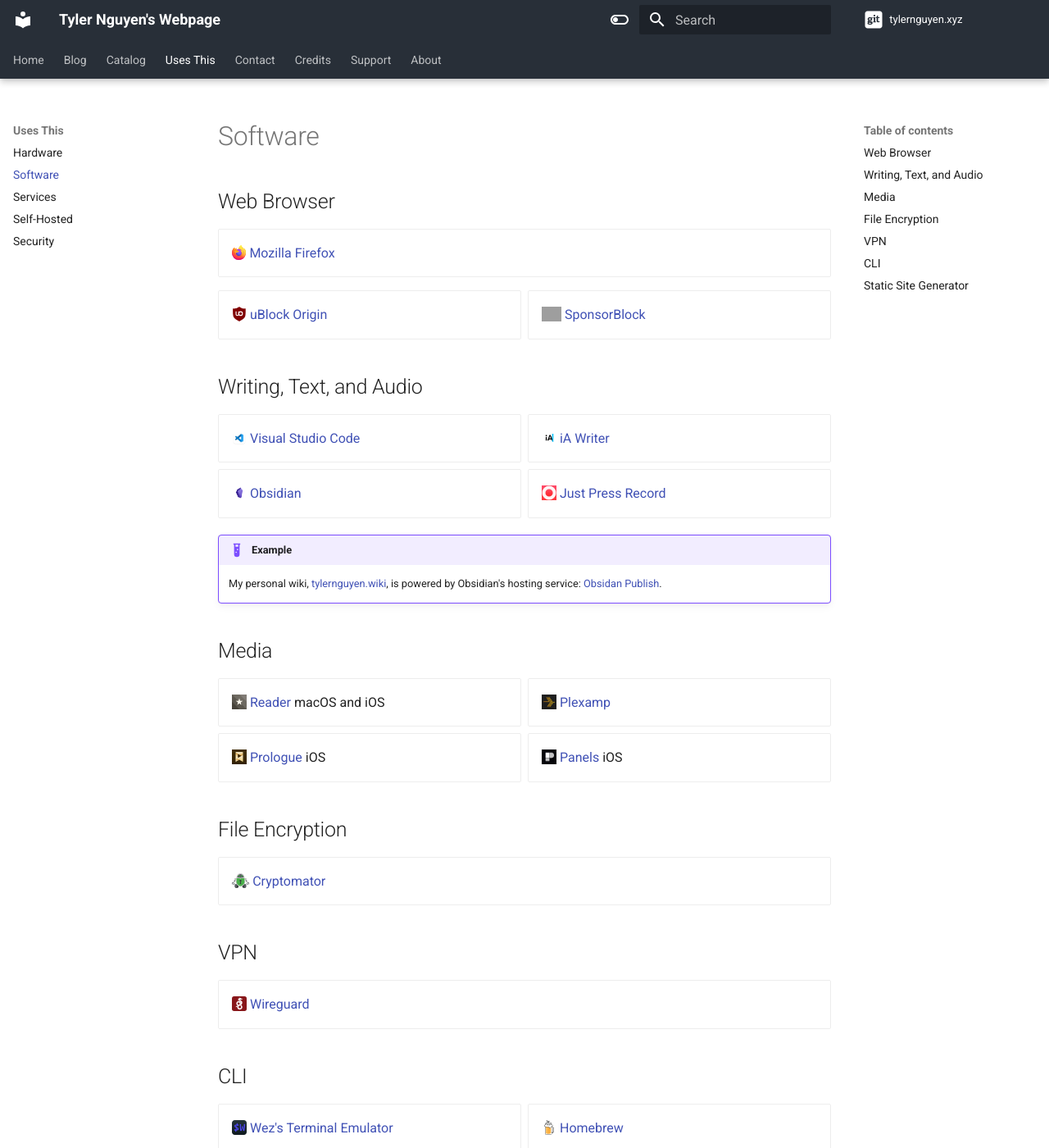
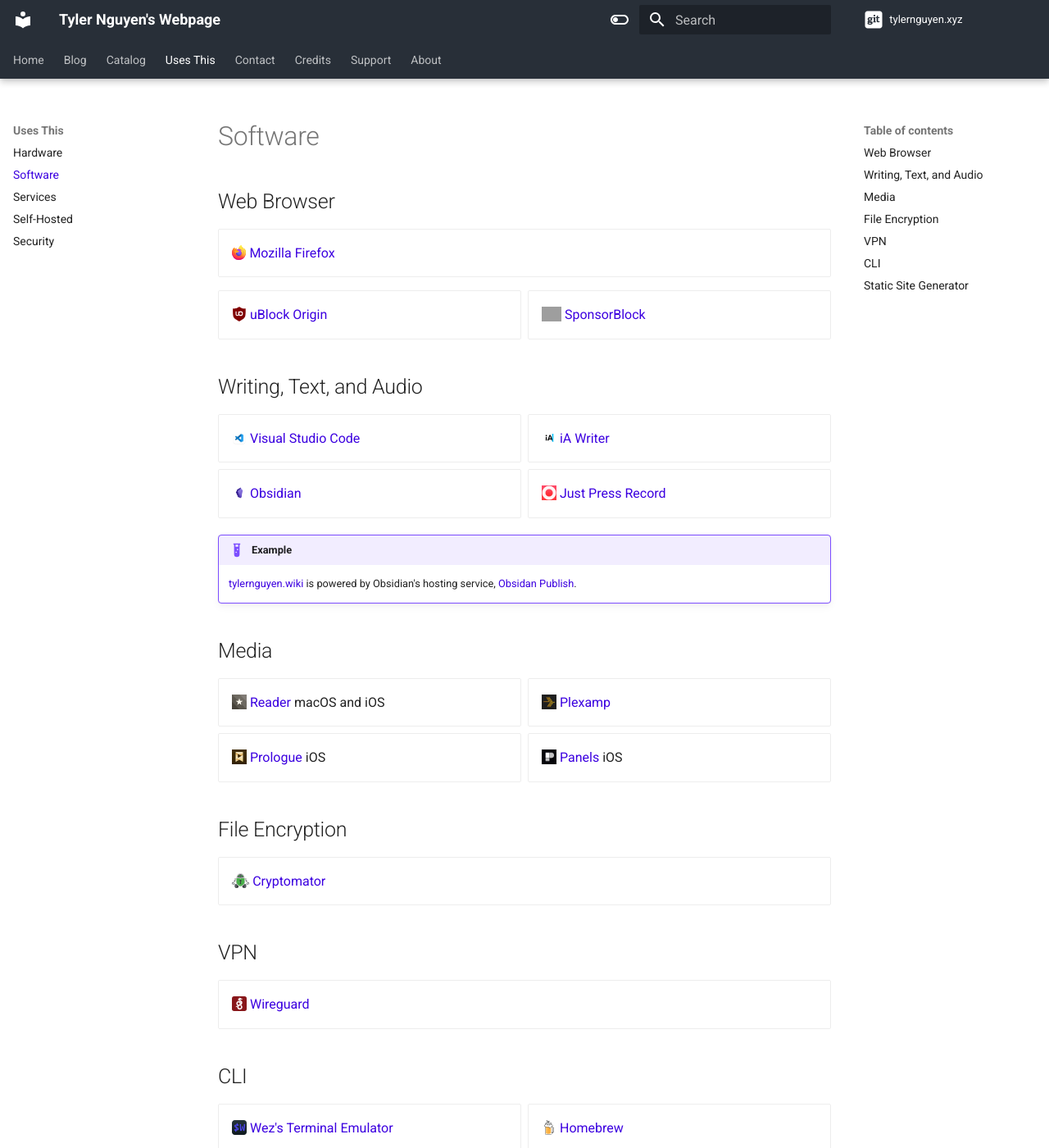
Before and after one commit to tylernguyen/tylernguyen.xyz, an MkDocs documentation site: the page built from docs/uses-this/software.md, in a window 1280 px wide and 1400 px high. Shown: the whole window at 82% size. Built offline with MkDocs 1.6.1 and Material for MkDocs 9.7.7, drawn with Linux system fonts in a browser that asks for light colours; plug-ins that fetch from the network failed and are left out; comment, search, counter and statistics services are not loaded; some of the changed text lies outside the part shown; grey boxes are pictures that could not be loaded.

Commit message:
link color

```diff
--- a/docs/stylesheets/extra.css
+++ b/docs/stylesheets/extra.css
@@ -24,7 +24,7 @@
   --md-primary-fg-color: #282F38;
   --md-primary-fg-color--light: #282F38;
   --md-primary-fg-color--dark: #232631;
-  --md-typeset-a-color: #4051B5;
+  --md-typeset-a-color: #3C00E0;
 }
 
 /* ANCHOR Button Color depends on Link Color */
--- a/docs/uses-this/software.md
+++ b/docs/uses-this/software.md
@@ -25,7 +25,7 @@
 
 !!! example
 
-    My personal wiki, [tylernguyen.wiki](https://tylernguyen.wiki/), is powered by Obsidian's hosting service: [Obsidan Publish](https://obsidian.md/publish).
+    [tylernguyen.wiki](https://tylernguyen.wiki/) is powered by Obsidian's hosting service, [Obsidan Publish](https://obsidian.md/publish).
 
 ## Media
 
```
Also changed, not shown: other parts of docs/uses-this/software.md (+4 -0 lines), docs/about.md (+2 -2 lines).
